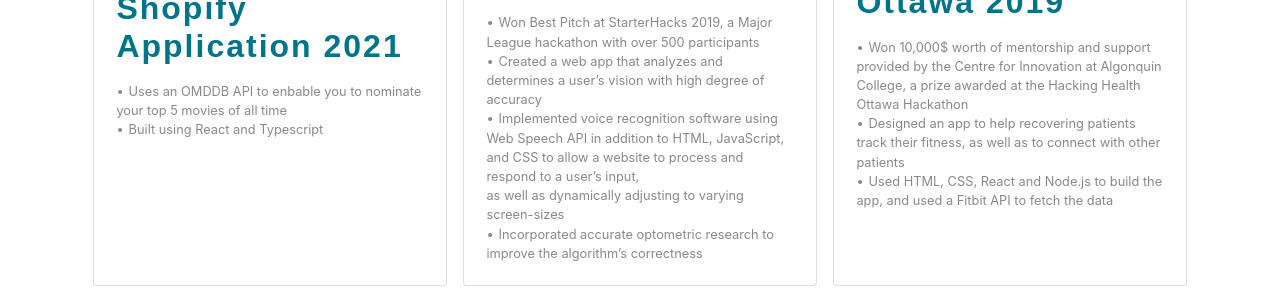
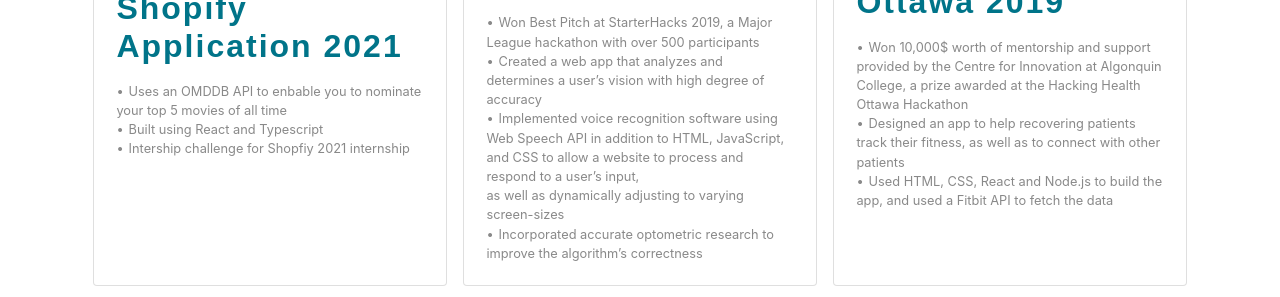
Before and after one commit to dakadabra/My-Site, a website with bundled scripts: page index.html in a window 1280 px wide. Shown: the part 2289-2586 px from the top of the page. Built offline with nearby package versions, Linux system fonts and the light colour scheme; a web font is replaced by a local one.

Commit message:
Update index.html

```diff
--- a/index.html
+++ b/index.html
@@ -145,6 +145,7 @@
               <ul>
                 <li>Uses an OMDDB API to enbable you to nominate your top 5 movies of all time</li>
                 <li>Built using React and Typescript</li>
+                <li>Intership challenge for Shopfiy 2021 internship</li>
               </ul>
             </div><!-- .card-content -->
           </a>
```
